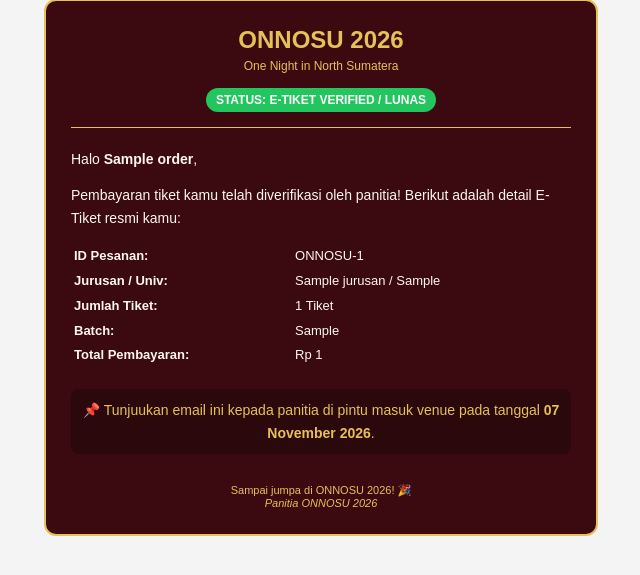
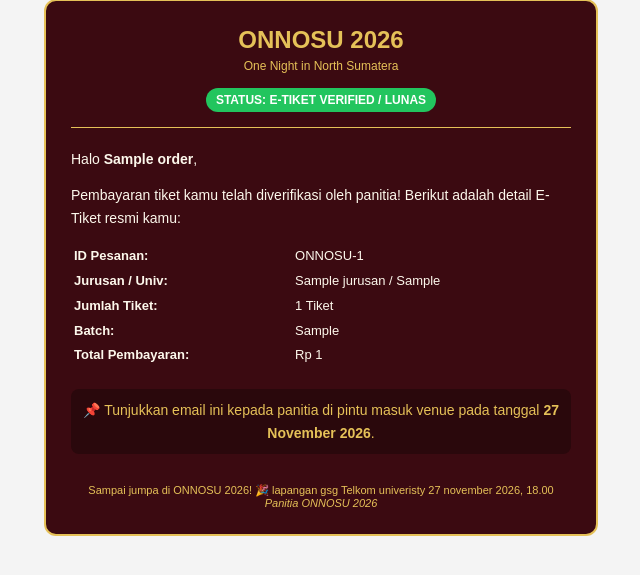
Before and after one commit to NonaaWincaa/onnosu-2026, a Laravel app: template resources/views/emails/eticket.blade.php in a window 1280 px wide. Shown: the part 21-596 px from the top of the page, without its empty margins (319-959 px from the left). Run offline with Laravel 12, Linux system fonts and the light colour scheme; the template is opened without the code that fills it: most values are stand-ins (such as "Sample title", 1, 10 or a date in 2020).

Commit message:
Update tampilan eticket dan index

```diff
--- a/resources/views/emails/eticket.blade.php
+++ b/resources/views/emails/eticket.blade.php
@@ -32,12 +32,14 @@
             </table>
 
             <p style="margin-top: 20px; background-color: #2A080C; padding: 10px; border-radius: 8px; text-align: center; color: #E5C158;">
-                📌 Tunjuukan email ini kepada panitia di pintu masuk venue pada tanggal <strong>07 November 2026</strong>.
+                📌 Tunjukkan email ini kepada panitia di pintu masuk venue pada tanggal <strong>27 November 2026</strong>.
             </p>
         </div>
 
         <div class="footer">
-            Sampai jumpa di ONNOSU 2026! 🎉<br>
+            Sampai jumpa di ONNOSU 2026! 🎉
+            lapangan gsg Telkom univeristy
+            27 november 2026, 18.00<br>
             <i>Panitia ONNOSU 2026</i>
         </div>
     </div>
--- a/resources/views/tiket/index.blade.php
+++ b/resources/views/tiket/index.blade.php
@@ -12,7 +12,7 @@
         <div class="text-center mb-6">
             <h1 class="text-3xl font-extrabold text-[#E5C158] tracking-wider uppercase mb-1">ONNOSU 2026</h1>
             <p class="text-sm text-[#FDF8EC] opacity-80 tracking-widest uppercase">One Night in North Sumatera</p>
-            <p class="text-xs text-[#E5C158] mt-1">🗓 07 November 2026</p>
+            <p class="text-xs text-[#E5C158] mt-1">🗓 27 November 2026</p>
         </div>
 
         <div class="bg-[#2A080C] border border-[#E5C158]/50 rounded-xl p-3 text-center mb-6">
```
